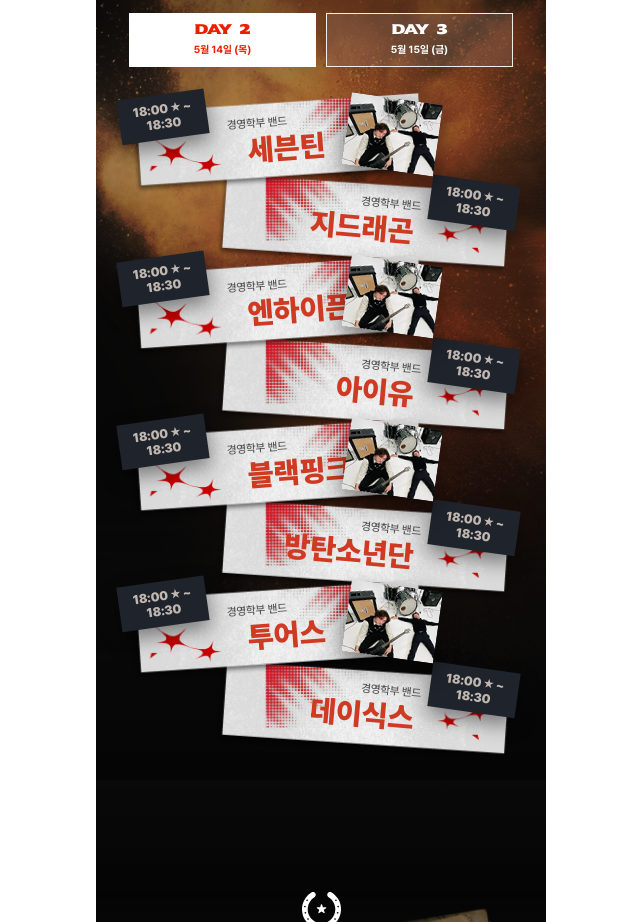
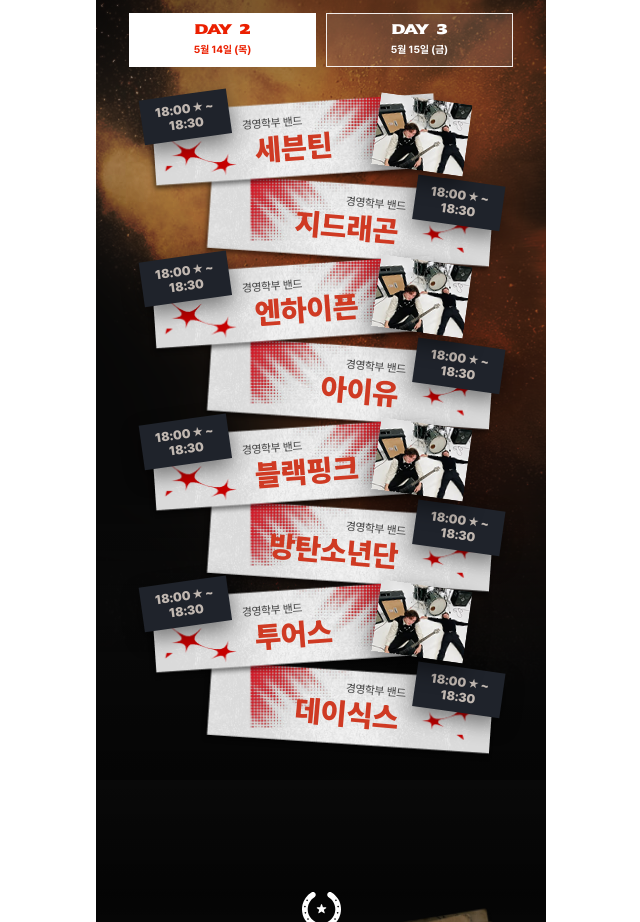
Before and after one commit to LikeLion-SKU/festival-fe, a React (Vite) app: page / in a window 1280 px wide. Shown: the part 1380-2302 px from the top of the page, without its empty margins (319-959 px from the left). Built offline with nearby package versions, Linux system fonts and the light colour scheme.

Commit message:
🎨 Design: 타임테이블 배너1 이미지 위치 상세 수정

```diff
--- a/src/components/main/Banner.jsx
+++ b/src/components/main/Banner.jsx
@@ -18,6 +18,7 @@
   enableVariant2BaseShift = true,
   adjustDay2Variant2Text = false,
   useVariant1TextLayoutForVariant2 = false,
+  artistOffsetClass = '',
   showRightImageSlot = false,
   rightImageSlotSrc = '',
   rightImageSlotOffsetClass = '',
@@ -67,7 +68,7 @@
                     ? 'mr-[1.75rem] origin-right rotate-[5deg]'
                     : 'ml-[2.35rem] origin-left -rotate-[3deg]'
                   : ''
-            }`}
+            } ${artistOffsetClass}`}
           >
             {artist}
           </p>
--- a/src/components/main/Timetable.jsx
+++ b/src/components/main/Timetable.jsx
@@ -93,15 +93,20 @@
             ? banner.variant === 2
               ? '!-translate-x-[0.9rem]'
               : '!translate-x-[0.9rem]'
+            : isDay2Variant1
+              ? '!translate-x-[0.45rem]'
+              : '';
+          const rightImageSlotOffsetClass = isDay2Variant1
+            ? '!top-[45%] !translate-x-[0.55rem]'
             : '';
-          const rightImageSlotOffsetClass = isDay2Variant1
-            ? '!top-[45%] !translate-x-[-0.35rem]'
-            : '';
+          const day2Variant1ShiftClass = isDay2Variant1 ? 'translate-x-[0.95rem]' : '';
+          const day2Variant2ShiftClass = isDay2Variant2 ? '-translate-x-[0.95rem]' : '';
+          const artistOffsetClass = isDay2Variant1 ? '!ml-[2.5rem]' : '';
 
           return (
             <div
               key={`${selectedDay}-${banner.id}`}
-              className={`${isRightAligned ? 'self-end' : 'self-start'} ${
+              className={`${isRightAligned ? 'self-end' : 'self-start'} ${day2Variant1ShiftClass} ${day2Variant2ShiftClass} ${
                 banner.id >= 2 ? '-mt-[1.5rem]' : ''
               } ${banner.variant === 2 ? 'z-0' : 'z-10'}`}
             >
@@ -116,6 +121,7 @@
                 enableVariant2BaseShift={!isDay3}
                 adjustDay2Variant2Text={isDay2Variant2}
                 useVariant1TextLayoutForVariant2={isDay3Variant2}
+                artistOffsetClass={artistOffsetClass}
                 showRightImageSlot={isDay2Variant1}
                 rightImageSlotSrc={isDay2Variant1 ? Singer1 : ''}
                 rightImageSlotOffsetClass={rightImageSlotOffsetClass}
```
